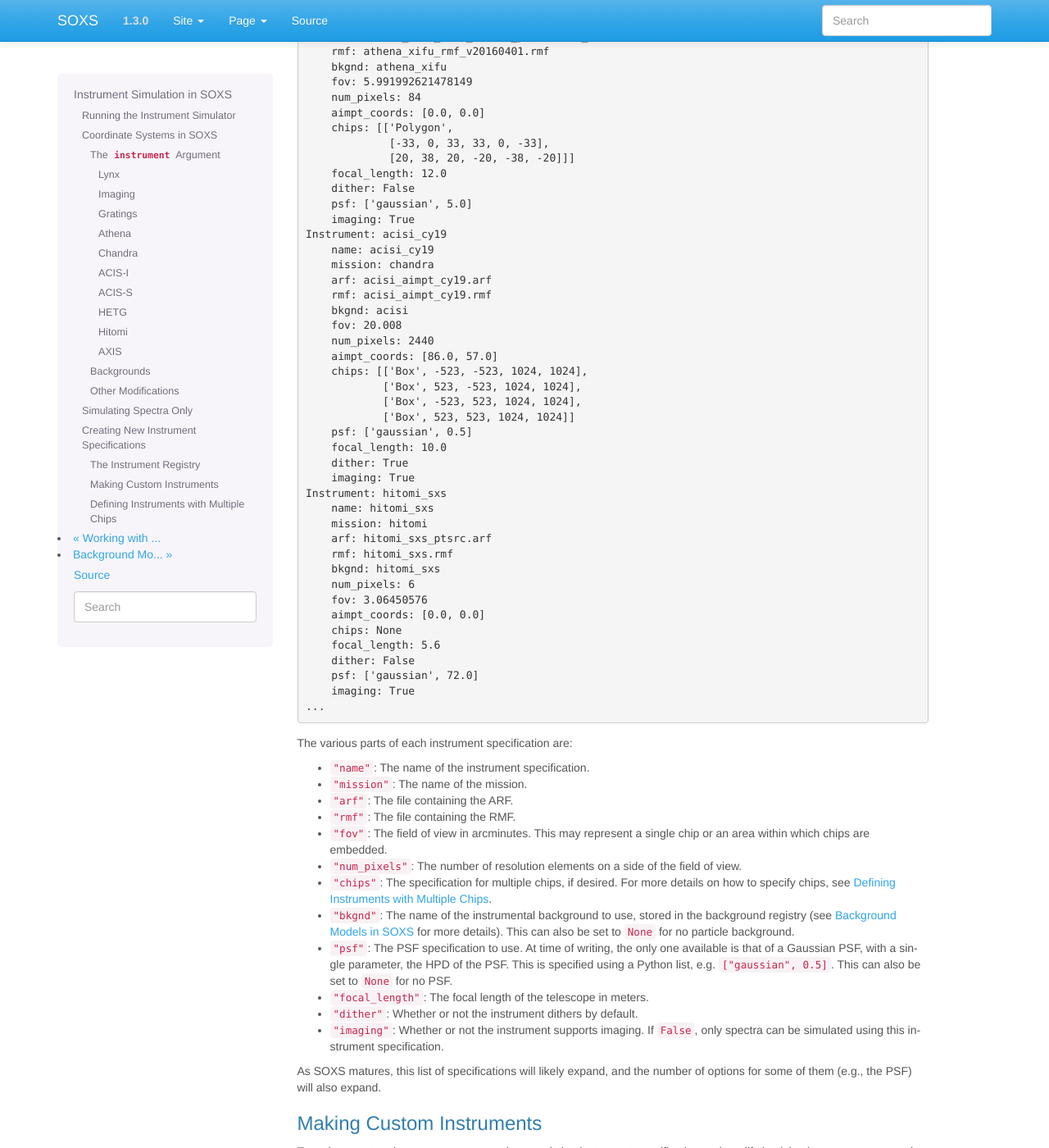
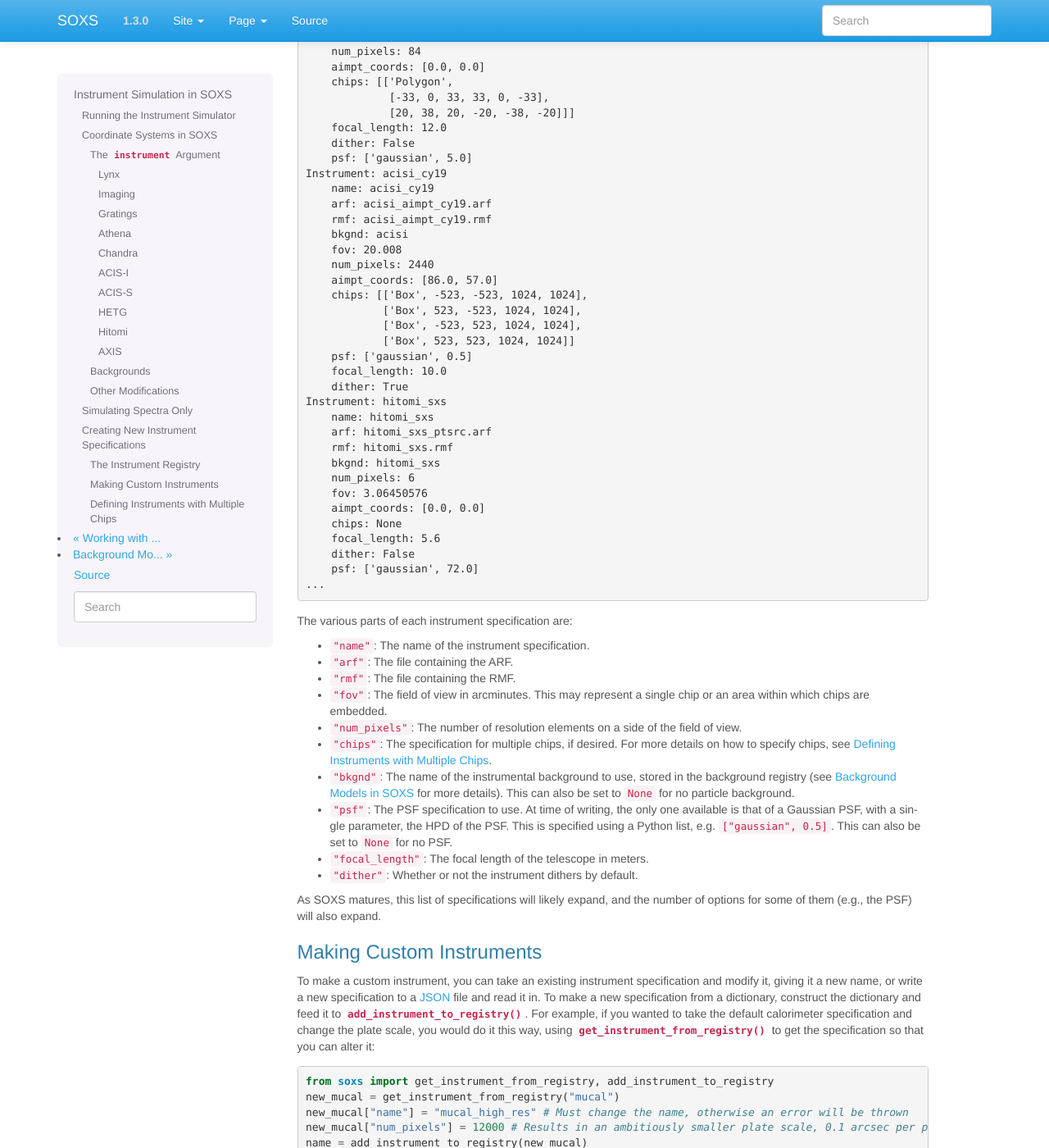
Before and after one commit to lynx-x-ray-observatory/soxs, a Sphinx documentation site: the page built from doc/source/users_guide/instrument.rst, in a window 1280 px wide and 1400 px high, scrolled down 6087 px. Shown: the whole window at 82% size. Built offline with Sphinx 7.4.7, drawn with Linux system fonts in a browser that asks for light colours; some of the changed text lies outside the part shown.

Commit message:
Revert "Add the mission keyword argument to the instrument specs"
This reverts commit fd7dc225fe9e822aa9def294a289d1aaa692924c.

```diff
--- a/doc/source/users_guide/instrument.rst
+++ b/doc/source/users_guide/instrument.rst
@@ -388,10 +387,8 @@ gives (showing only a subset for brevity):
         focal_length: 10.0
         dither: True
         psf: ['gaussian', 0.5]
-        imaging: True
     Instrument: athena_xifu
         name: athena_xifu
-        mission: athena
         arf: athena_xifu_1469_onaxis_pitch249um_v20160401.arf
         rmf: athena_xifu_rmf_v20160401.rmf
         bkgnd: athena_xifu
@@ -404,10 +401,8 @@ gives (showing only a subset for brevity):
         focal_length: 12.0
         dither: False
         psf: ['gaussian', 5.0]
-        imaging: True
     Instrument: acisi_cy19
         name: acisi_cy19
-        mission: chandra
         arf: acisi_aimpt_cy19.arf
         rmf: acisi_aimpt_cy19.rmf
         bkgnd: acisi
@@ -421,10 +416,8 @@ gives (showing only a subset for brevity):
         psf: ['gaussian', 0.5]
         focal_length: 10.0
         dither: True
-        imaging: True
     Instrument: hitomi_sxs
         name: hitomi_sxs
-        mission: hitomi
         arf: hitomi_sxs_ptsrc.arf
         rmf: hitomi_sxs.rmf
         bkgnd: hitomi_sxs
@@ -435,13 +428,11 @@ gives (showing only a subset for brevity):
         focal_length: 5.6
         dither: False
         psf: ['gaussian', 72.0]
-        imaging: True
     ...
 
 The various parts of each instrument specification are:
 
 * ``"name"``: The name of the instrument specification.
-* ``"mission"``: The name of the mission.
 * ``"arf"``: The file containing the ARF.
 * ``"rmf"``: The file containing the RMF.
 * ``"fov"``: The field of view in arcminutes. This may represent a single chip
@@ -459,8 +450,6 @@ The various parts of each instrument specification are:
   can also be set to ``None`` for no PSF.
 * ``"focal_length"``: The focal length of the telescope in meters.
 * ``"dither"``: Whether or not the instrument dithers by default.
-* ``"imaging"``: Whether or not the instrument supports imaging. If ``False``,
-  only spectra can be simulated using this instrument specification.
 
 As SOXS matures, this list of specifications will likely expand, and the number
 of options for some of them (e.g., the PSF) will also expand.
@@ -547,10 +536,9 @@ For example, the *Chandra* ACIS-I instrument configurations have a list of four
 
 .. code-block:: python
 
-    instrument_registry["acisi_cy19"] = {"name": "acisi_cy19",
-                                         "mission": "chandra",
-                                         "arf": "acisi_aimpt_cy19.arf",
-                                         "rmf": "acisi_aimpt_cy19.rmf",
+    instrument_registry["acisi_cy18"] = {"name": "acisi_cy18",
+                                         "arf": "acisi_aimpt_cy18.arf",
+                                         "rmf": "acisi_aimpt_cy18.rmf",
                                          "bkgnd": "acisi",
                                          "fov": 20.008,
                                          "num_pixels": 2440,
@@ -561,15 +549,13 @@ For example, the *Chandra* ACIS-I instrument configurations have a list of four
                                                    ["Box", 523, 523, 1024, 1024]],
                                          "psf": ["gaussian", 0.5],
                                          "focal_length": 10.0,
-                                         "dither": True,
-                                         "imaging": True}
+                                         "dither": True}
 
 whereas the *Athena* XIFU instrument configuration uses a ``Polygon`` region:
 
 .. code-block:: python
 
     instrument_registry["athena_xifu"] = {"name": "athena_xifu",
-                                          "mission": "athena",
                                           "arf": "athena_xifu_1469_onaxis_pitch249um_v20160401.arf",
                                           "rmf": "athena_xifu_rmf_v20160401.rmf",
                                           "bkgnd": "athena_xifu",
@@ -581,5 +567,4 @@ whereas the *Athena* XIFU instrument configuration uses a ``Polygon`` region:
                                                      [20, 38, 20, -20, -38, -20]]],
                                           "focal_length": 12.0,
                                           "dither": False,
-                                          "psf": ["gaussian", 5.0],
-                                          "imaging": True}
+                                          "psf": ["gaussian", 5.0]}
```
Also changed, not shown: other parts of doc/source/users_guide/instrument.rst (+0 -1 lines), 1 other file.
